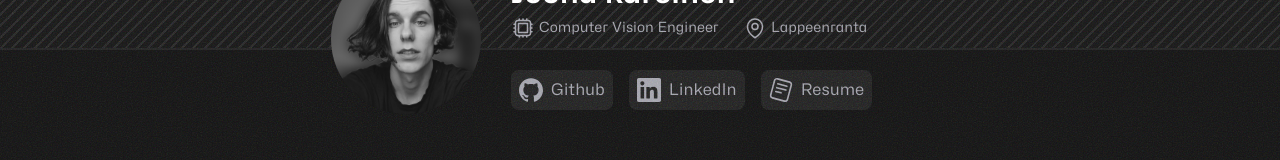
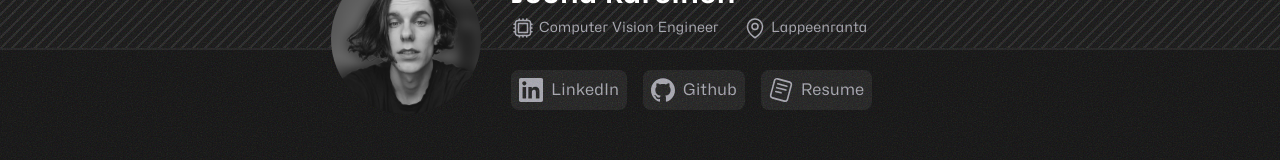
Before and after one commit to Jookare/personal-website, a Next.js app: page / in a window 1280 px wide. Shown: the part 190-350 px from the top of the page. Built offline with nearby package versions, Linux system fonts and the light colour scheme.

Commit message:
Update links.js

```diff
--- a/app/components/header/links.js
+++ b/app/components/header/links.js
@@ -13,8 +13,8 @@ export const Links = () => {
 
     return (
         <div id="links" className="h-12 max-w-[650px] w-full sm:pl-[180px] sm:justify-start justify-center gap-4 flex my-4 z-30 px-4 items-center">
-            <SVGButton path={github} name="Github" link={"https://www.linkedin.com/in/joona-kareinen/"} />
-            <SVGButton path={linkedid} name="LinkedIn" link={"https://github.com/Jookare"} />
+            <SVGButton path={linkedid} name="LinkedIn" link={"https://www.linkedin.com/in/joona-kareinen/"} />
+            <SVGButton path={github} name="Github" link={"https://github.com/Jookare"} />
             <SVGButton path={resume} name="Resume" link={"cv.pdf"} />
         </div >
     )
```
